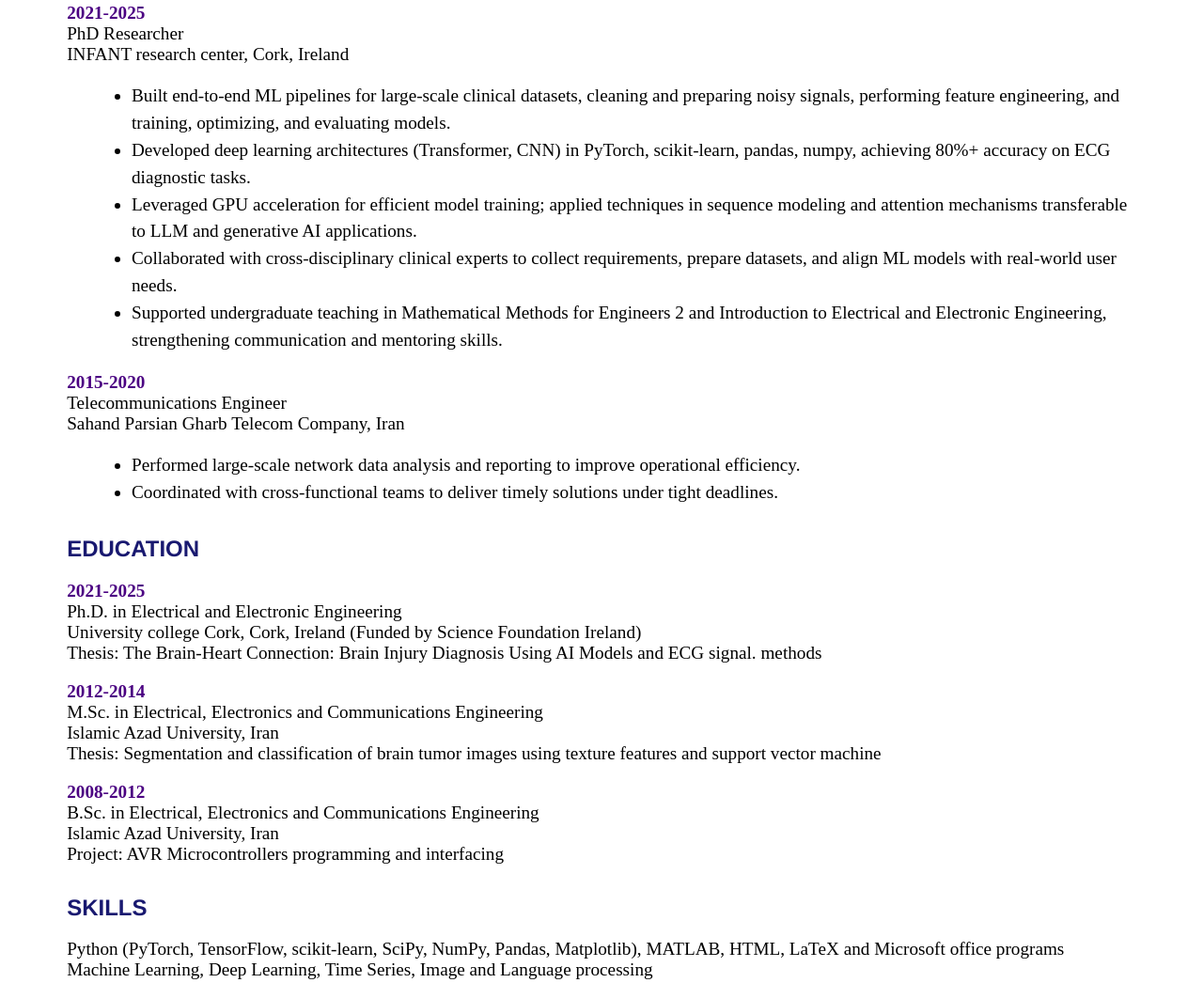
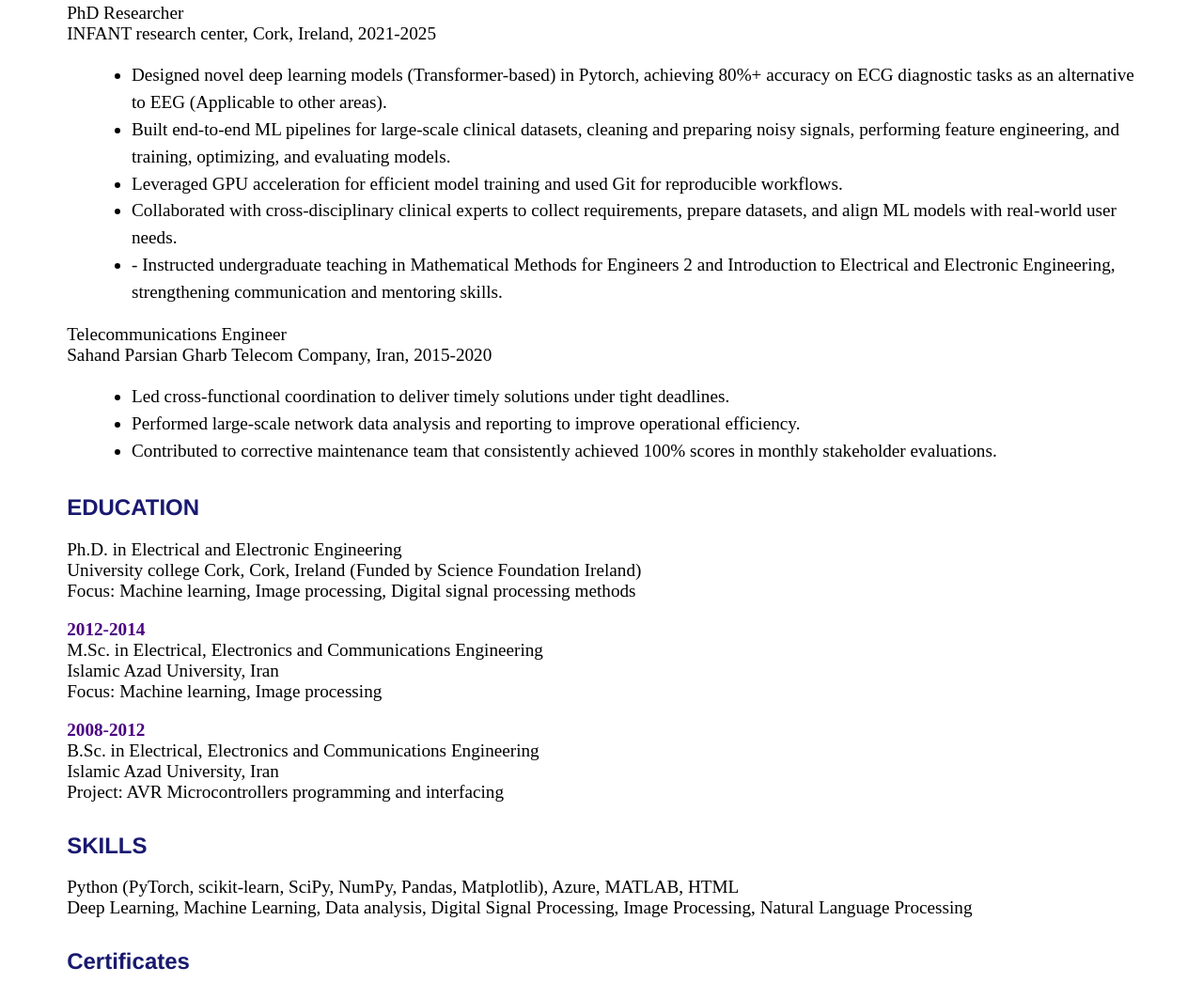
Before and after one commit to kimiarezaei/kimiarezaei.github.io, a plain HTML site: page CV.html in a window 1280 px wide. Shown: the part 146-1192 px from the top of the page at 94% size. Drawn offline with Linux system fonts and the light colour scheme.

Commit message:
Add files via upload

```diff
--- a/CV.html
+++ b/CV.html
@@ -20,30 +20,35 @@
     <div class="content-CV">
         <h1>EXPERIENCE</h1>
         <p>
-            <span class="date">2021-2025</span><br> <span class="explanation">PhD Researcher<br>
-                INFANT research center, Cork, Ireland<br>
+            <span class="explanation">PhD Researcher<br>
+                INFANT research center, Cork, Ireland, 2021-2025<br>
                 <ul>
-                    <li>Built end-to-end ML pipelines for large-scale clinical datasets, cleaning and preparing noisy
-                        signals, performing feature engineering, and training, optimizing, and evaluating models.</li>
-                    <li>Developed deep learning architectures (Transformer, CNN) in PyTorch, scikit-learn, pandas,
-                        numpy, achieving 80%+ accuracy on ECG diagnostic tasks.</li>
-                    <li>Leveraged GPU acceleration for efficient model training; applied techniques in sequence modeling
-                        and attention mechanisms transferable to LLM and generative AI applications.</li>
+                    <li>Designed novel deep learning models (Transformer-based) in Pytorch,
+                        achieving 80%+ accuracy on ECG diagnostic tasks as an alternative to EEG (Applicable to other
+                        areas).</li>
+                    <li>Built end-to-end ML pipelines for large-scale clinical datasets,
+                        cleaning and preparing noisy signals, performing feature engineering, and training, optimizing,
+                        and evaluating models.</li>
+                    <li>Leveraged GPU acceleration for efficient model training and used Git for reproducible workflows.
+                    </li>
                     <li>Collaborated with cross-disciplinary clinical experts to collect requirements, prepare datasets,
                         and align ML models with real-world user needs.</li>
-                    <li>Supported undergraduate teaching in Mathematical Methods for Engineers 2 and Introduction to
-                        Electrical and Electronic Engineering, strengthening communication and mentoring skills.</li>
+                    <li>- Instructed undergraduate teaching in Mathematical Methods for Engineers 2 and
+                        Introduction to Electrical and Electronic Engineering, strengthening communication and mentoring
+                        skills.</li>
                 </ul>
             </span>
         </p>
 
         <p>
-            <span class="date">2015-2020</span><br> <span class="explanation">Telecommunications Engineer<br>
-                Sahand Parsian Gharb Telecom Company, Iran <br>
+            <span class="explanation">Telecommunications Engineer<br>
+                Sahand Parsian Gharb Telecom Company, Iran, 2015-2020<br>
                 <ul>
+                    <li>Led cross-functional coordination to deliver timely solutions under tight deadlines.</li>
                     <li>Performed large-scale network data analysis and reporting to improve operational efficiency.
                     </li>
-                    <li>Coordinated with cross-functional teams to deliver timely solutions under tight deadlines.</li>
+                    <li>Contributed to corrective maintenance team that consistently achieved 100% scores in monthly
+                        stakeholder evaluations.</li>
                 </ul>
             </span>
         </p>
@@ -52,18 +57,17 @@
     <div class="content-CV">
         <h1>EDUCATION</h1>
         <p>
-            <span class="date">2021-2025</span><br> <span class="explanation">Ph.D. in Electrical and Electronic
+            <span class="explanation">Ph.D. in Electrical and Electronic
                 Engineering<br>
                 University college Cork, Cork, Ireland (Funded by Science Foundation Ireland)<br>
-                Thesis: The Brain-Heart Connection: Brain Injury Diagnosis Using AI Models and ECG signal.
+                Focus: Machine learning, Image processing, Digital signal processing
                 methods</span>
         </p>
         <p>
             <span class="date">2012-2014</span><br> <span class="explanation">M.Sc. in Electrical, Electronics and
                 Communications Engineering<br>
                 Islamic Azad University, Iran<br>
-                Thesis: Segmentation and classification of brain tumor images using texture features and support vector
-                machine</span>
+                Focus: Machine learning, Image processing</span>
         </p>
         <p>
             <span class="date">2008-2012</span><br> <span class="explanation">B.Sc. in Electrical, Electronics and
@@ -76,10 +80,9 @@
     <div class="content-CV">
         <h1>SKILLS</h1>
         <p>
-            Python (PyTorch, TensorFlow, scikit-learn, SciPy, NumPy, Pandas, Matplotlib), MATLAB, HTML, LaTeX and
-            Microsoft
-            office programs<br>
-            Machine Learning, Deep Learning, Time Series, Image and Language processing
+            Python (PyTorch, scikit-learn, SciPy, NumPy, Pandas, Matplotlib), Azure, MATLAB, HTML<br>
+            Deep Learning, Machine Learning, Data analysis, Digital Signal Processing, Image Processing, Natural
+            Language Processing
         </p>
     </div>
 
```
